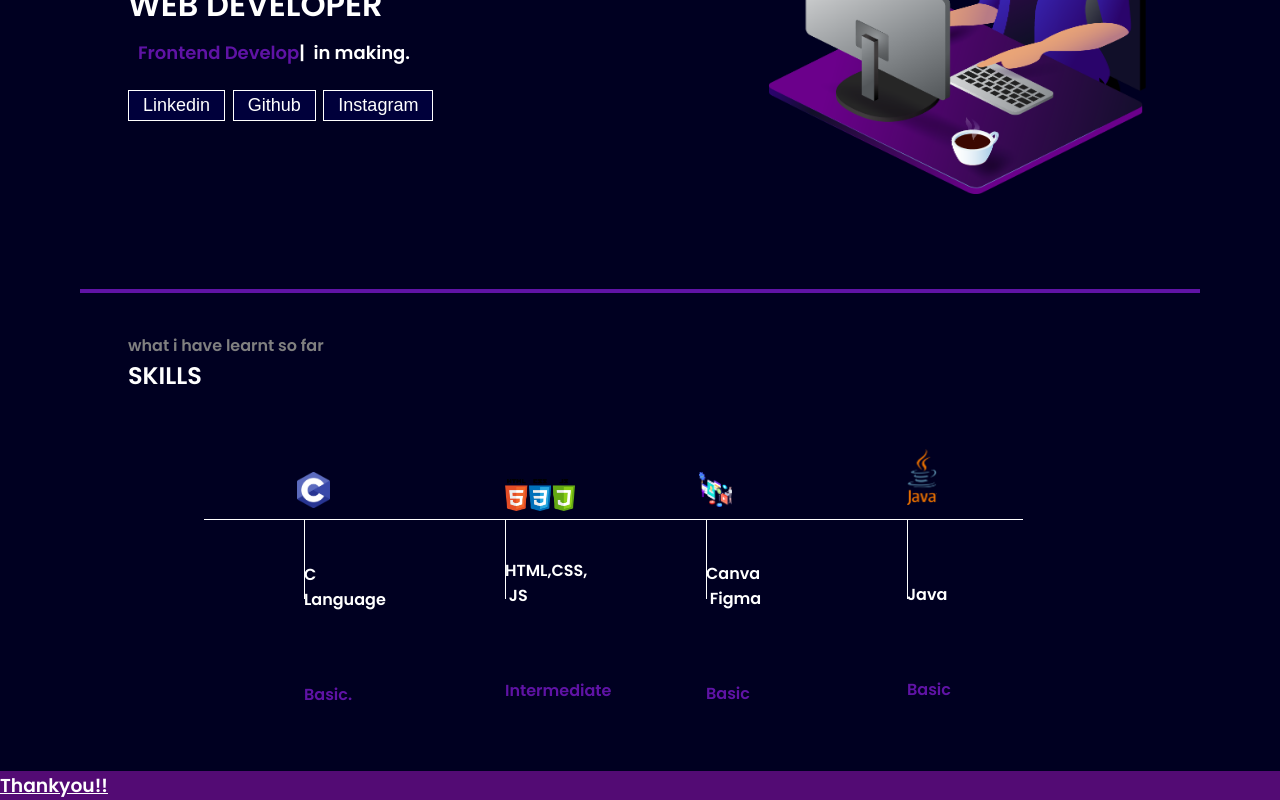
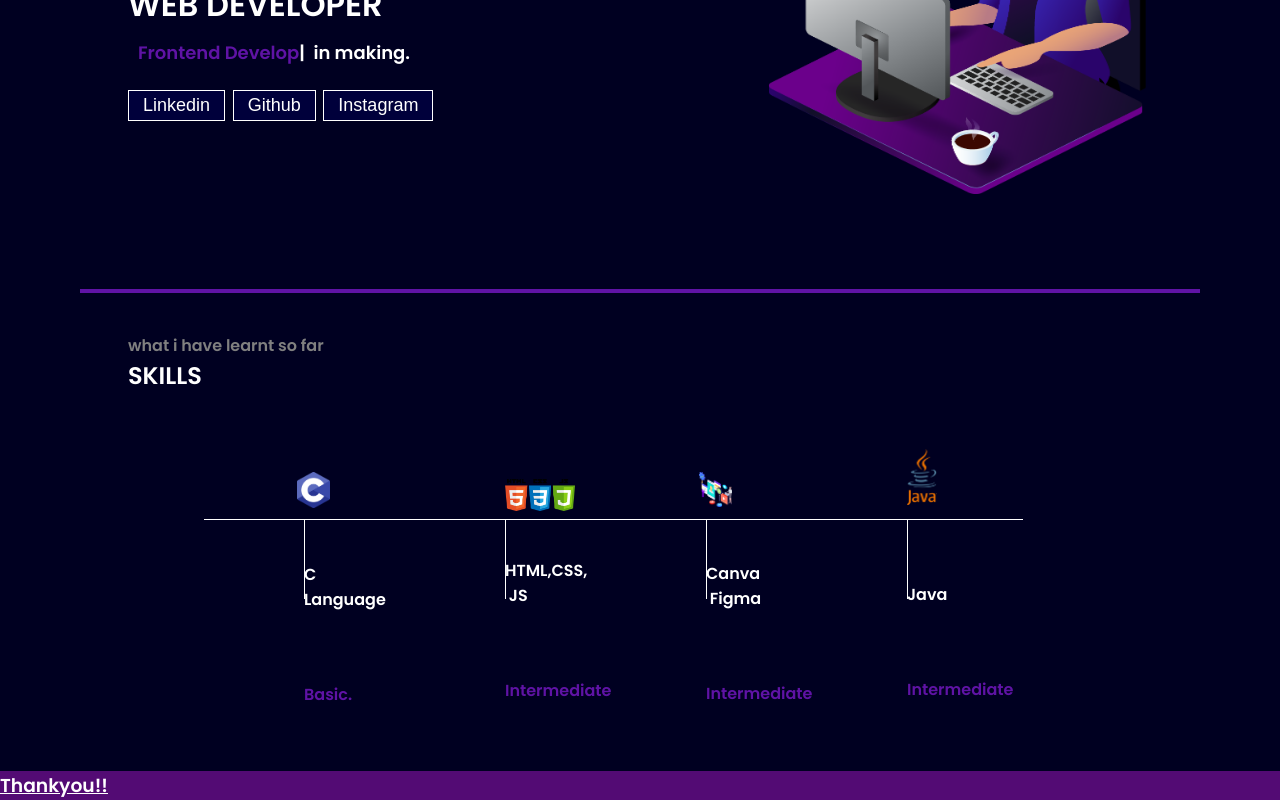
Before and after one commit to Iamsamiksha/Personal-portfolio, a plain HTML site: page index.html in a window 1280 px wide. Shown: the part 339-1139 px from the top of the page. Drawn offline with nearby package versions, Linux system fonts and the light colour scheme.

Commit message:
Update index.html

```diff
--- a/index.html
+++ b/index.html
@@ -268,15 +268,14 @@
                     <img src="PngItem_483878.png" class="topim " alt="">
                     <div class="verticaltext">Canva<BR>&nbsp;Figma
                     </div>
-                    <div class="verticaldesc">Basic
+                    <div class="verticaldesc">Intermediate
                     </div>
                 </div>
                 <div class="vertical">
                     <img src="PngItem_119830.png" class="topimg4" alt="">
                     <div class="verticaltext">Java
                     </div>
-                    <div class="verticaldesc">Basic
-                    </div>
+                    <div class="verticaldesc">Intermediate
                 </div>
 
 
```
